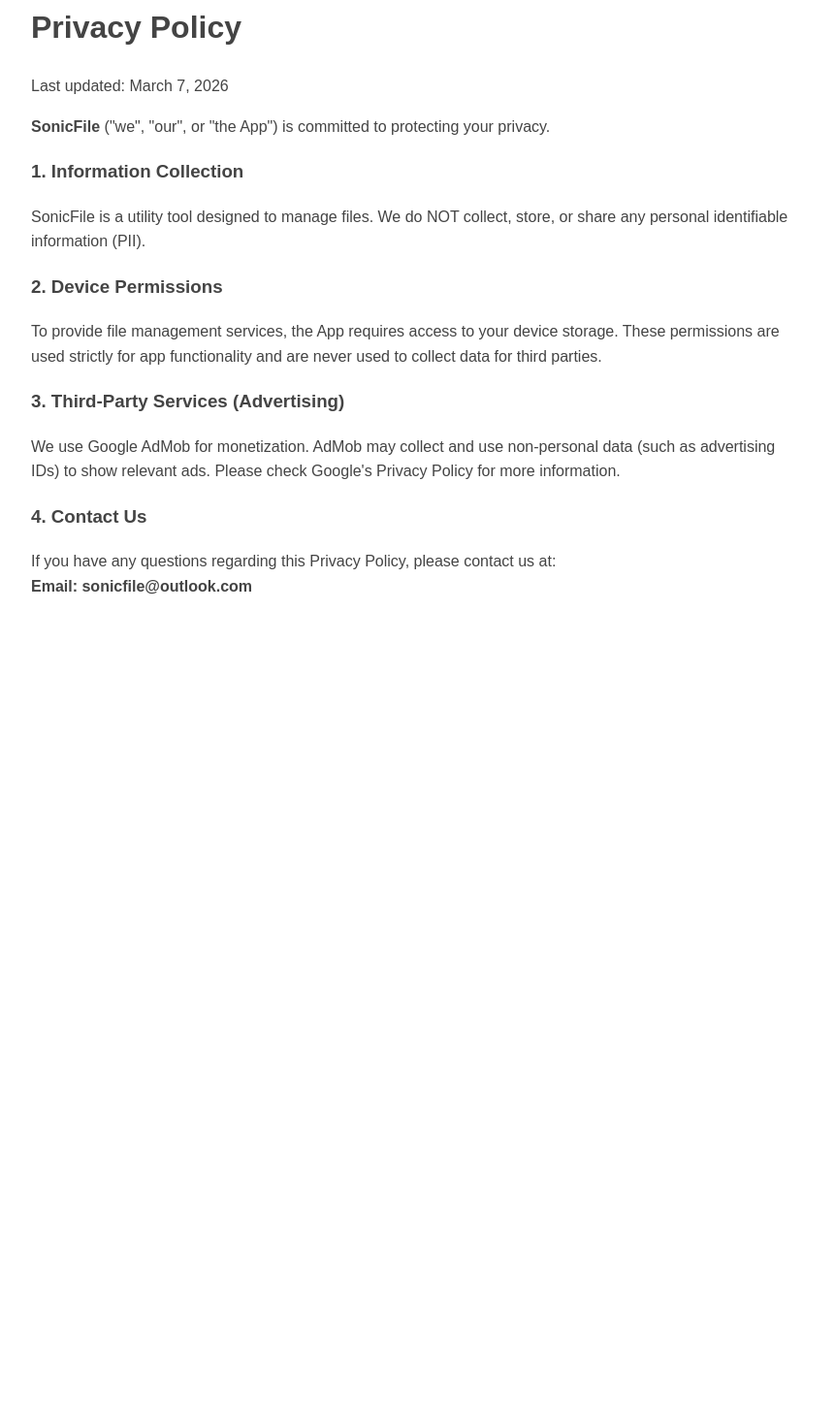
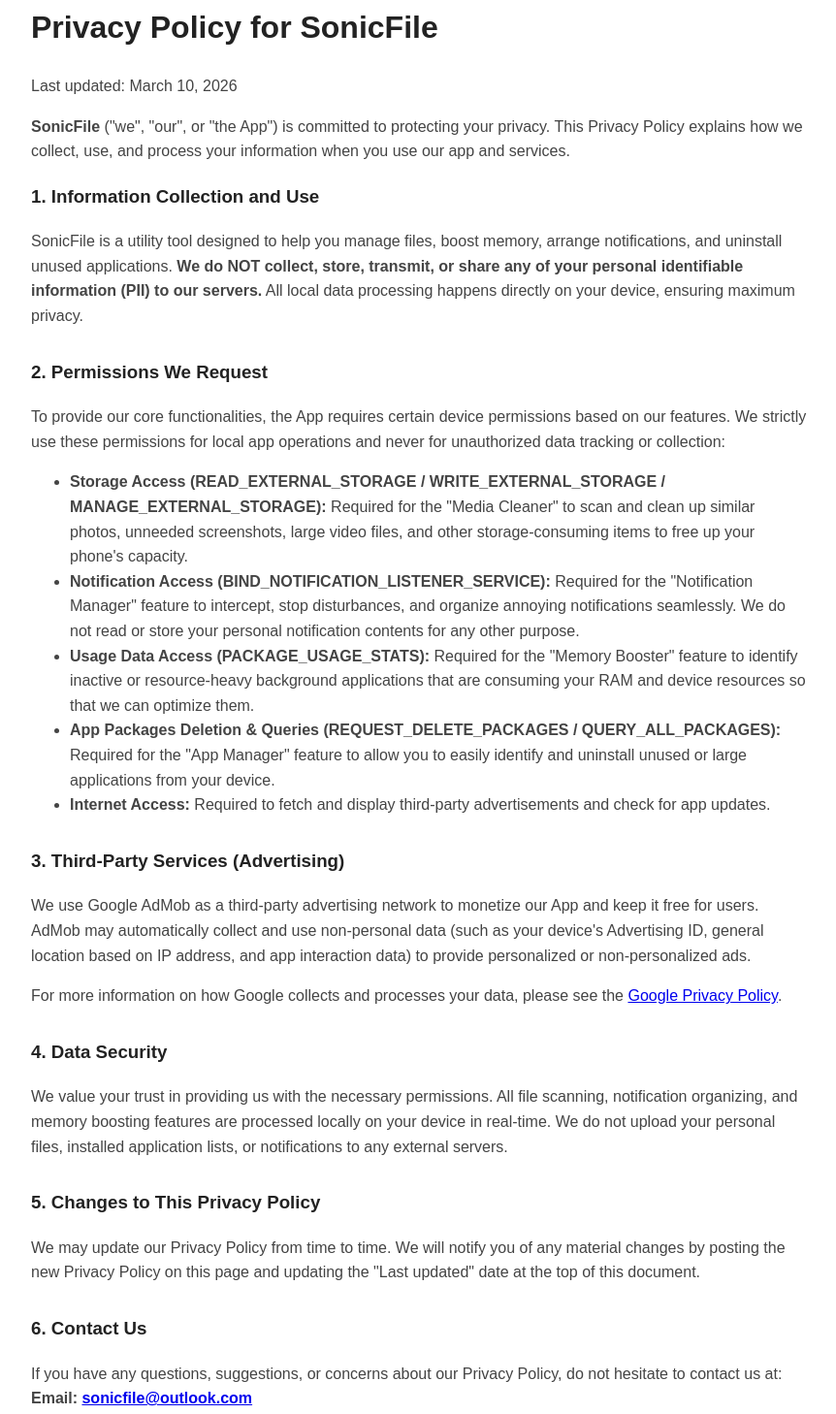
Before and after one commit to aikorola/sonicfile-web, a plain HTML site: page privacy.html in a window 1280 px wide. Shown: the part 58-1516 px from the top of the page at 97% size, without its empty margins (208-1070 px from the left). Before the commit the page ends 800 px from the top, so only its background shows below. Drawn offline with Linux system fonts and the light colour scheme.

Commit message:
Add files via upload

```diff
--- a/privacy.html
+++ b/privacy.html
@@ -1,26 +1,103 @@
 <!DOCTYPE html>
 <html lang="en">
+
 <head>
     <meta charset="UTF-8">
     <title>Privacy Policy - SonicFile</title>
-    <style>body{font-family:sans-serif; line-height:1.6; padding:40px; max-width:800px; margin:auto; color:#444;}</style>
+    <style>
+        body {
+            font-family: sans-serif;
+            line-height: 1.6;
+            padding: 40px;
+            max-width: 800px;
+            margin: auto;
+            color: #444;
+        }
+
+        h1,
+        h2,
+        h3 {
+            color: #222;
+        }
+
+        .section {
+            margin-bottom: 30px;
+        }
+
+        ul {
+            margin-top: 10px;
+            margin-bottom: 10px;
+        }
+    </style>
 </head>
+
 <body>
-    <h1>Privacy Policy</h1>
-    <p>Last updated: March 7, 2026</p>
-    <p><strong>SonicFile</strong> ("we", "our", or "the App") is committed to protecting your privacy.</p>
+    <h1>Privacy Policy for SonicFile</h1>
+    <p>Last updated: March 10, 2026</p>
+    <p><strong>SonicFile</strong> ("we", "our", or "the App") is committed to protecting your privacy. This
+        Privacy Policy explains how we collect, use, and process your information when you use our app and services.</p>
 
-    <h3>1. Information Collection</h3>
-    <p>SonicFile is a utility tool designed to manage files. We do NOT collect, store, or share any personal identifiable information (PII).</p>
+    <div class="section">
+        <h3>1. Information Collection and Use</h3>
+        <p>SonicFile is a utility tool designed to help you manage files, boost memory, arrange notifications,
+            and uninstall unused applications. <strong>We do NOT collect, store, transmit, or share any of your personal
+                identifiable information (PII) to our servers.</strong> All local data processing happens directly on
+            your device, ensuring maximum privacy.</p>
+    </div>
 
-    <h3>2. Device Permissions</h3>
-    <p>To provide file management services, the App requires access to your device storage. These permissions are used strictly for app functionality and are never used to collect data for third parties.</p>
+    <div class="section">
+        <h3>2. Permissions We Request</h3>
+        <p>To provide our core functionalities, the App requires certain device permissions based on our features. We
+            strictly use these permissions for local app operations and never for unauthorized data tracking or
+            collection:</p>
+        <ul>
+            <li><strong>Storage Access (READ_EXTERNAL_STORAGE / WRITE_EXTERNAL_STORAGE /
+                    MANAGE_EXTERNAL_STORAGE):</strong> Required for the "Media Cleaner" to scan and clean up similar
+                photos, unneeded screenshots, large video files, and other storage-consuming items to free up your
+                phone's capacity.</li>
+            <li><strong>Notification Access (BIND_NOTIFICATION_LISTENER_SERVICE):</strong> Required for the
+                "Notification Manager" feature to intercept, stop disturbances, and organize annoying notifications
+                seamlessly. We do not read or store your personal notification contents for any other purpose.</li>
+            <li><strong>Usage Data Access (PACKAGE_USAGE_STATS):</strong> Required for the "Memory Booster" feature to
+                identify inactive or resource-heavy background applications that are consuming your RAM and device
+                resources so that we can optimize them.</li>
+            <li><strong>App Packages Deletion & Queries (REQUEST_DELETE_PACKAGES / QUERY_ALL_PACKAGES):</strong>
+                Required for the "App Manager" feature to allow you to easily identify and uninstall unused or large
+                applications from your device.</li>
+            <li><strong>Internet Access:</strong> Required to fetch and display third-party advertisements and check for
+                app updates.</li>
+        </ul>
+    </div>
 
-    <h3>3. Third-Party Services (Advertising)</h3>
-    <p>We use Google AdMob for monetization. AdMob may collect and use non-personal data (such as advertising IDs) to show relevant ads. Please check Google's Privacy Policy for more information.</p>
+    <div class="section">
+        <h3>3. Third-Party Services (Advertising)</h3>
+        <p>We use Google AdMob as a third-party advertising network to monetize our App and keep it free for users.
+            AdMob may automatically collect and use non-personal data (such as your device's Advertising ID, general
+            location based on IP address, and app interaction data) to provide personalized or non-personalized ads.</p>
+        <p>For more information on how Google collects and processes your data, please see the <a
+                href="https://policies.google.com/privacy" target="_blank">Google Privacy Policy</a>.</p>
+    </div>
 
-    <h3>4. Contact Us</h3>
-    <p>If you have any questions regarding this Privacy Policy, please contact us at: <br>
-    <strong>Email: sonicfile@outlook.com</strong></p>
+    <div class="section">
+        <h3>4. Data Security</h3>
+        <p>We value your trust in providing us with the necessary permissions. All file scanning, notification
+            organizing, and memory boosting features are processed locally on your device in real-time. We do not upload
+            your personal files, installed application lists, or notifications to any external servers.</p>
+    </div>
+
+    <div class="section">
+        <h3>5. Changes to This Privacy Policy</h3>
+        <p>We may update our Privacy Policy from time to time. We will notify you of any material changes by posting the
+            new Privacy Policy on this page and updating the "Last updated" date at the top of this document.</p>
+    </div>
+
+    <div class="section">
+        <h3>6. Contact Us</h3>
+        <p>If you have any questions, suggestions, or concerns about our Privacy Policy, do not hesitate to contact us
+            at: <br>
+            <strong>Email: <a href="mailto:sonicfile@outlook.com">sonicfile@outlook.com</a></strong>
+        </p>
+    </div>
 </body>
+
 </html>
```
Also changed, not shown: index.html (+54 -19 lines).
